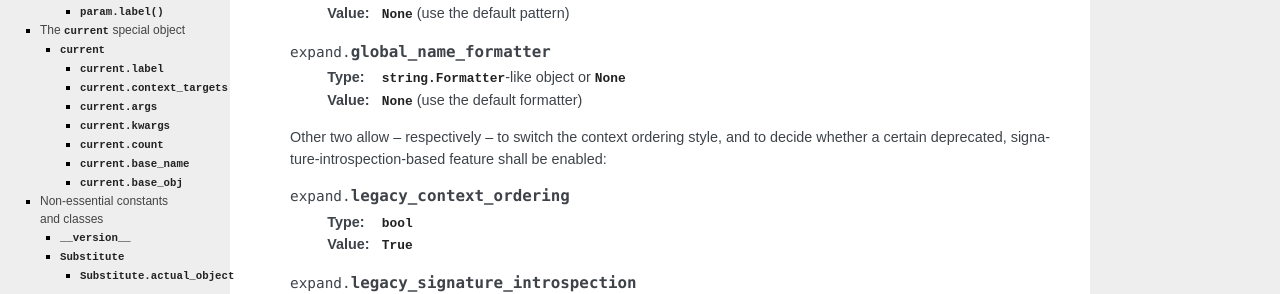
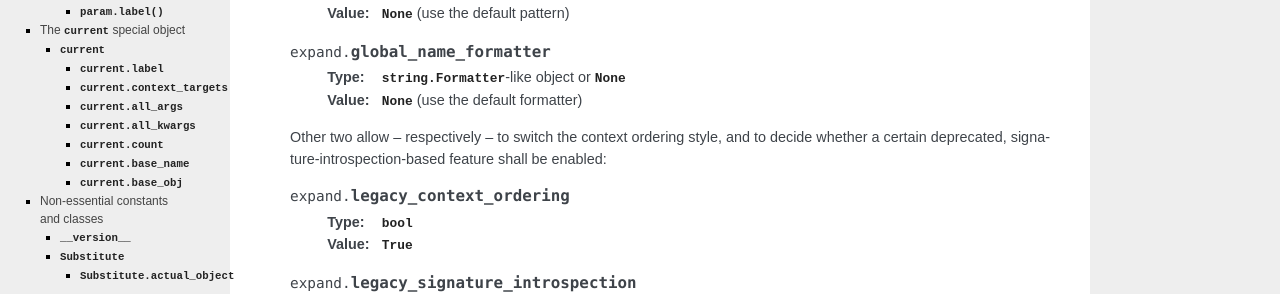
Before and after one commit to zuo/unittest_expander, a Sphinx documentation site: the page built from docs/reference.rst, in a window 1280 px wide and 900 px high, scrolled down 325 px. Shown: the part 159-453 px from the top of the window. Built offline with Sphinx 7.4.7, drawn with Linux system fonts in a browser that asks for light colours; some of the changed text lies outside the part shown.

Commit message:
Code, docs: some changes...

```diff
--- a/docs/reference.rst
+++ b/docs/reference.rst
@@ -221,17 +221,17 @@ The :obj:`current` special object
               (i.e., objects returned by :meth:`__enter__` of each of the
               context managers specified with :meth:`param.context`...)
 
-   .. attribute:: current.args
+   .. attribute:: current.all_args
 
-      :type: :class:`tuple`
+      :type: :class:`~collections.abc.Sequence`
       :value: all *positional arguments* obtained by the currently
               executed parametrized test method (in particular,
               including all positional arguments passed to the
               :class:`param` constructor)
 
-   .. attribute:: current.kwargs
+   .. attribute:: current.all_kwargs
 
-      :type: :class:`dict`
+      :type: :class:`~collections.abc.Mapping`
       :value: all *keyword arguments* obtained by the currently
               executed parametrized test method (in particular,
               including all keyword arguments passed to the
--- a/unittest_expander.py
+++ b/unittest_expander.py
@@ -3684,8 +3684,8 @@ def _make_parametrized_func(test_cls, base_name, base_func,
             count=count,
             label=label,
             context_targets=context_targets,
-            args=args,
-            kwargs=kwargs,
+            all_args=args,
+            all_kwargs=kwargs,
         ):
             with cm_factory(context_targets):
                 return base_func(*args, **kwargs)
```
